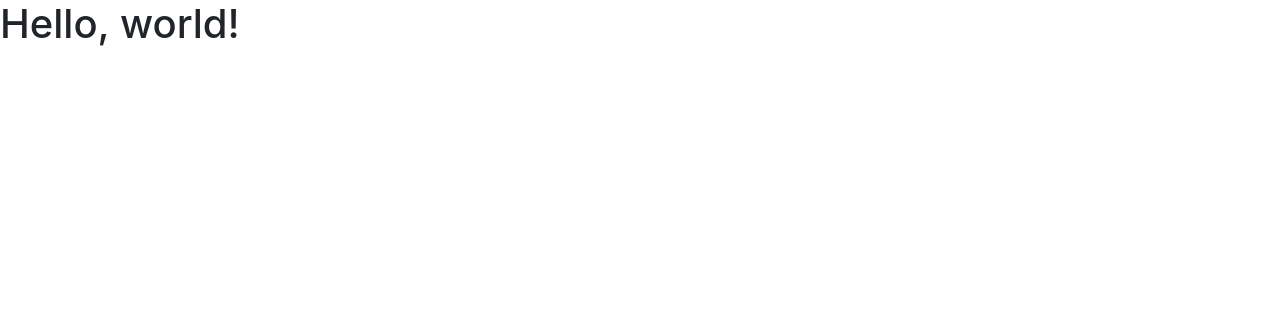
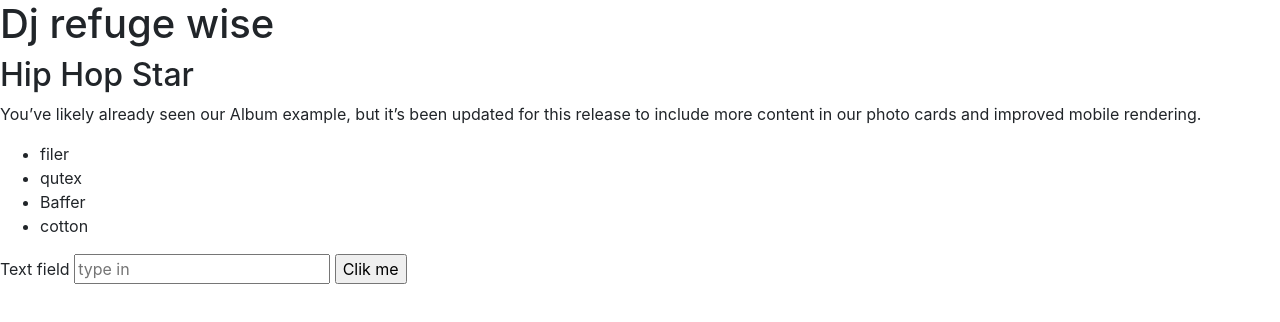
Before and after one commit to wagolemusa/bootstrap4, a plain HTML site: page index.html in a window 1280 px wide. Drawn offline with nearby package versions, Linux system fonts and the light colour scheme.

Commit message:
adding file in index page

```diff
--- a/index.html
+++ b/index.html
@@ -13,7 +13,22 @@
 
   <body>
 
-    <h1>Hello, world!</h1>
+   <h1>Dj refuge wise</h1>
+   <h2>Hip Hop Star</h2>
+   <p>You’ve likely already seen our Album example, but it’s been updated for this release to include more content in our photo cards and improved mobile rendering.</p>
+
+    <ul>
+      <li>filer</li>
+      <li>qutex</li>
+      <li>Baffer</li>
+      <li>cotton</li>
+    </ul>
+
+    <form>
+      <label>Text field</label>
+      <input type="text" placeholder="type in" />
+      <input type="submit" value="Clik me" />
+    </form>
 
     <!-- Optional JavaScript -->
     <!-- jQuery first, then Popper.js, then Bootstrap JS -->
```
